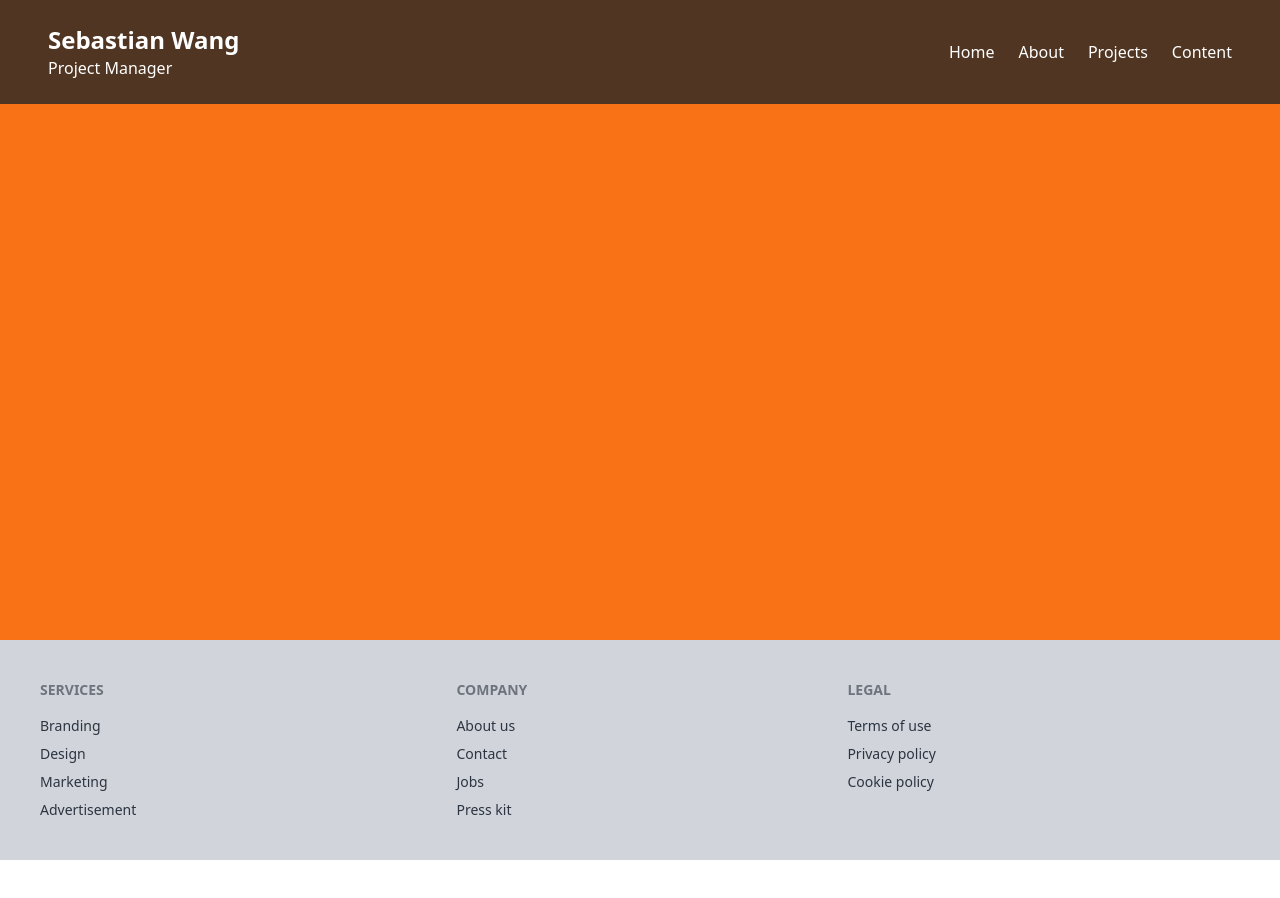
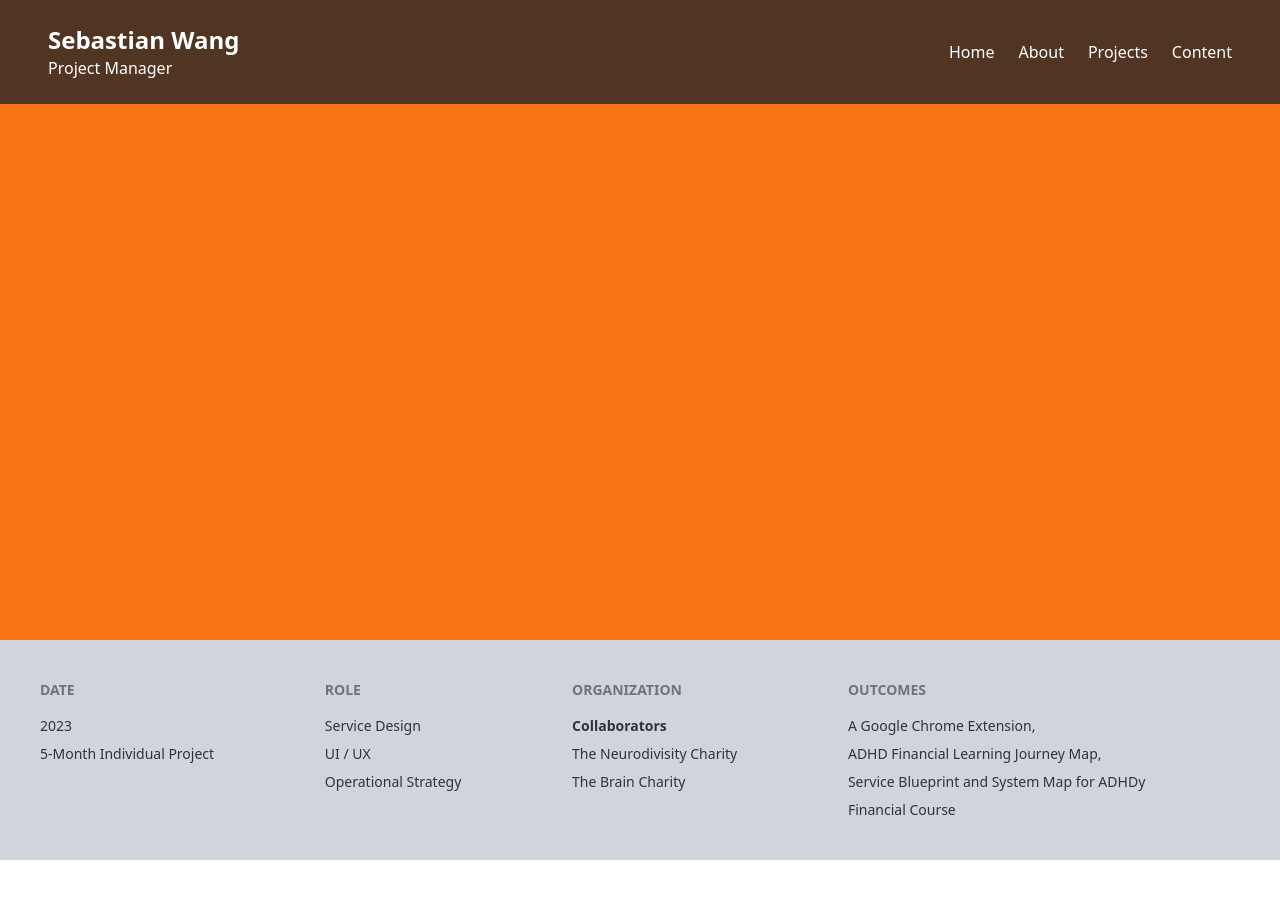
Before and after one commit to YenChiaChen/portfolio-sebastian, a React (Create React App) app in the folder my-app/: page / in a window 1280 px wide. Shown: the top 898 px of the page. Built offline with nearby package versions, Linux system fonts and the light colour scheme.

Commit message:
update: project footer

```diff
--- a/my-app/src/Components/Footer/index.tsx
+++ b/my-app/src/Components/Footer/index.tsx
@@ -4,24 +4,28 @@ export default function Footer() {
     return (
         <footer className="footer p-10 bg-gray-300 text-neutral">
           <nav>
-            <h6 className="footer-title">Services</h6>
-            <a className="link link-hover">Branding</a>
-            <a className="link link-hover">Design</a>
-            <a className="link link-hover">Marketing</a>
-            <a className="link link-hover">Advertisement</a>
+            <h6 className="footer-title">DATE</h6>
+            <a className=" ">2023</a>
+            <a className=" ">5-Month Individual Project</a>
           </nav>
           <nav>
-            <h6 className="footer-title">Company</h6>
-            <a className="link link-hover">About us</a>
-            <a className="link link-hover">Contact</a>
-            <a className="link link-hover">Jobs</a>
-            <a className="link link-hover">Press kit</a>
+            <h6 className="footer-title">ROLE</h6>
+            <a className=" ">Service Design</a>
+            <a className=" ">UI / UX</a>
+            <a className=" ">Operational Strategy</a>
           </nav>
           <nav>
-            <h6 className="footer-title">Legal</h6>
-            <a className="link link-hover">Terms of use</a>
-            <a className="link link-hover">Privacy policy</a>
-            <a className="link link-hover">Cookie policy</a>
+            <h6 className="footer-title">ORGANIZATION</h6>
+            <a className="  font-bold">Collaborators</a>
+            <a className=" ">The Neurodivisity Charity</a>
+            <a className=" ">The Brain Charity</a>
+          </nav>
+          <nav>
+            <h6 className="footer-title">OUTCOMES</h6>
+            <a className=" ">A Google Chrome Extension,</a>
+            <a className=" ">ADHD Financial Learning Journey Map,</a>
+            <a className=" ">Service Blueprint and System Map for ADHDy</a>
+            <a className=" ">Financial Course</a>
           </nav>
         </footer>
     );
```
